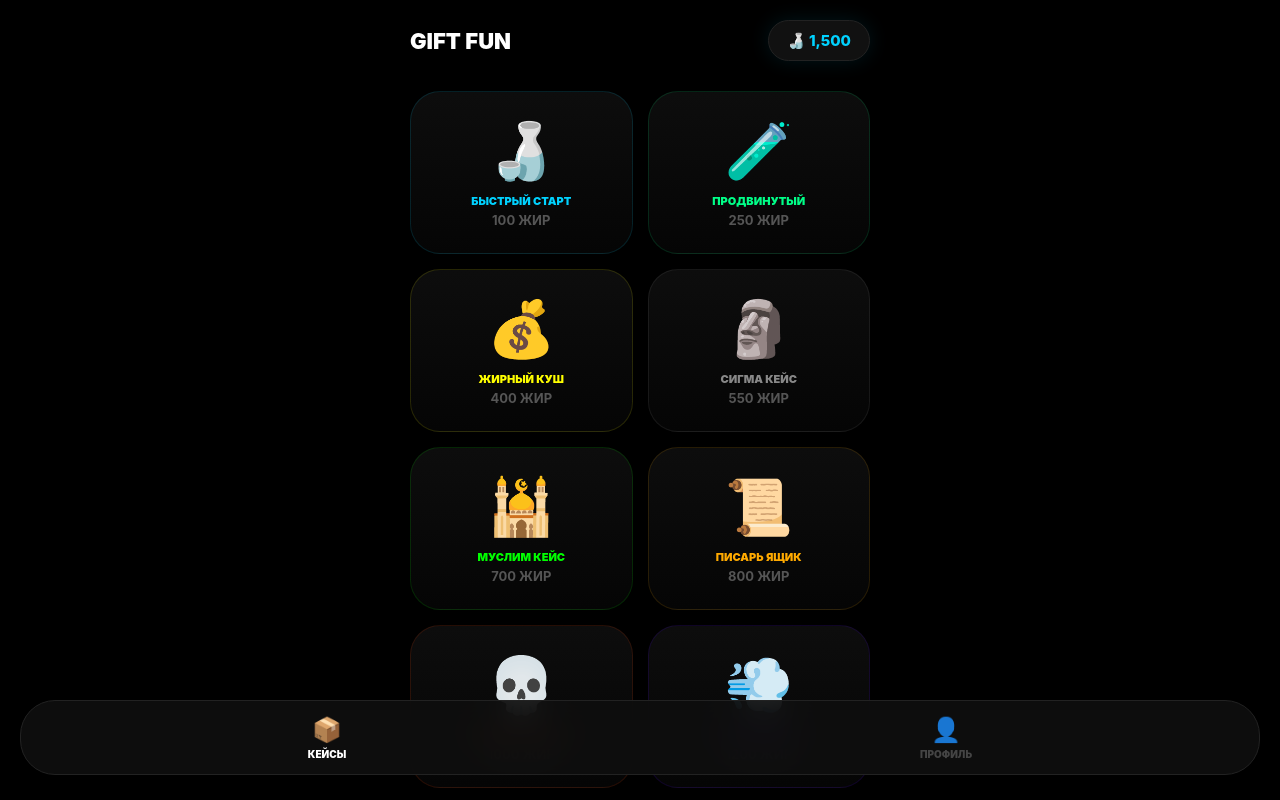
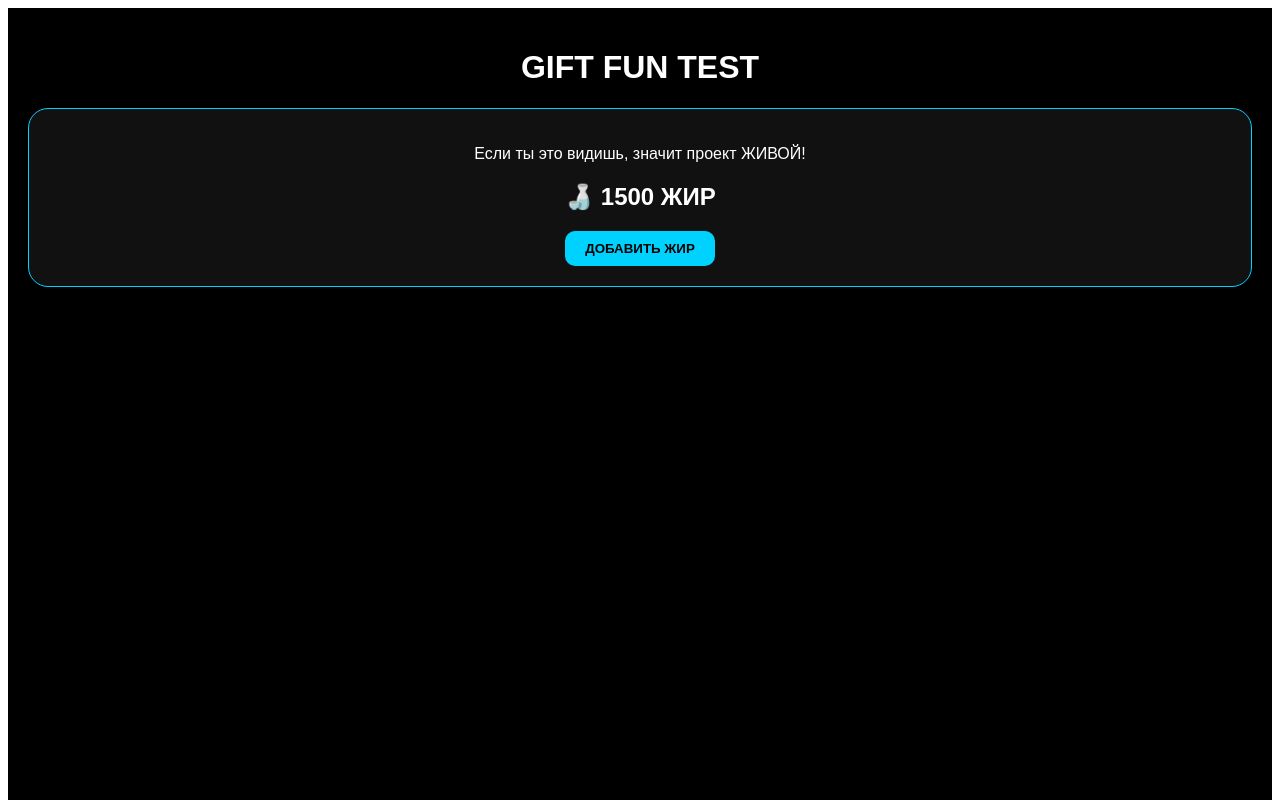
Before and after one commit to BlackPensil-rgb/My-project2, a React (Vite) app: page / in a window 1280 px wide. Shown: the top 800 px of the page. Built offline with nearby package versions, Linux system fonts and the light colour scheme; what @tonconnect/ui-react would draw is missing.

Commit message:
Update App.tsx

```diff
--- a/src/App.tsx
+++ b/src/App.tsx
@@ -1,158 +1,18 @@
-import React, { useState, useEffect } from 'react';
-import styled, { keyframes, createGlobalStyle } from 'styled-components';
-
-// --- ГЛОБАЛЬНЫЕ СТИЛИ ---
-const GlobalStyle = createGlobalStyle`
-  body { margin: 0; background: #000; font-family: 'Inter', -apple-system, sans-serif; color: #fff; overflow-x: hidden; user-select: none; }
-  * { box-sizing: border-box; -webkit-tap-highlight-color: transparent; }
-`;
-
-// --- АНИМАЦИИ ---
-const fadeIn = keyframes`from { opacity: 0; transform: translateY(10px); } to { opacity: 1; transform: translateY(0); }`;
-const popIn = keyframes`0% { transform: scale(0.5); opacity: 0; } 100% { transform: scale(1); opacity: 1; }`;
-const spin = keyframes`from { transform: rotate(0deg); } to { transform: rotate(360deg); }`;
-
-// --- ГЕНЕРАТОР ПОДАРКОВ (ВШИТ В КОД) ---
-const tgEmojis = ["🧸", "🍷", "💍", "🌹", "💎", "🎁", "👑", "🦁", "🚗", "🏠", "🛥️", "🚀", "🏝️", "🍾", "🎸", "⌚", "🏆", "🎰", "💰", "🧿"];
-const GENERATED_GIFTS = Array.from({ length: 101 }, (_, i) => ({
-  id: i + 1,
-  name: i === 0 ? "Мишка" : i === 100 ? "🔥 DEPARTMENT" : `Подарок #${i + 1}`,
-  emoji: i === 0 ? "🧸" : i === 100 ? "🏛️" : tgEmojis[i % tgEmojis.length],
-  price: (i + 1) * 500
-}));
-
-// --- СТИЛИ ---
-const AppContainer = styled.div`min-height: 100vh; padding: 20px 20px 140px 20px; max-width: 500px; margin: 0 auto;`;
-const Header = styled.div`display: flex; justify-content: space-between; align-items: center; margin-bottom: 30px;`;
-const Balance = styled.div`background: #111; border: 1px solid #222; padding: 10px 18px; border-radius: 25px; color: #00d2ff; font-weight: 800; font-size: 15px; box-shadow: 0 0 20px rgba(0,210,255,0.1);`;
-
-const CaseGrid = styled.div`display: grid; grid-template-columns: 1fr 1fr; gap: 15px;`;
-const CaseCard = styled.div<{ $color: string }>`
-  background: linear-gradient(180deg, #0d0d0d 0%, #050505 100%);
-  border-radius: 30px; padding: 25px 15px; text-align: center;
-  border: 1px solid ${p => p.$color}22; transition: 0.2s;
-  &:active { transform: scale(0.95); }
-`;
-
-const Overlay = styled.div`position: fixed; inset: 0; background: rgba(0,0,0,0.98); z-index: 10000; display: flex; flex-direction: column; align-items: center; justify-content: center; animation: ${fadeIn} 0.3s; padding: 20px; text-align: center;`;
-
-const BottomNav = styled.div`
-  position: fixed; bottom: 25px; left: 20px; right: 20px; height: 75px;
-  background: rgba(15,15,15,0.9); backdrop-filter: blur(15px); border-radius: 35px;
-  display: flex; justify-content: space-around; align-items: center; border: 1px solid #222; z-index: 1000;
-`;
-
-const NavItem = styled.div<{ $active: boolean }>`
-  color: ${p => p.$active ? '#fff' : '#444'}; text-align: center; transition: 0.3s;
-  div:first-child { font-size: 24px; }
-  label { font-size: 10px; font-weight: 900; text-transform: uppercase; margin-top: 4px; display: block; }
-`;
-
-// --- ДАННЫЕ КЕЙСОВ ---
-const CASES_DATA = [
-  { id: 1, name: 'БЫСТРЫЙ СТАРТ', price: 100, color: '#00d2ff', icon: '🍶' },
-  { id: 2, name: 'ПРОДВИНУТЫЙ', price: 250, color: '#00ff88', icon: '🧪' },
-  { id: 3, name: 'ЖИРНЫЙ КУШ', price: 400, color: '#ffff00', icon: '💰' },
-  { id: 4, name: 'СИГМА КЕЙС', price: 550, color: '#888888', icon: '🗿' },
-  { id: 5, name: 'МУСЛИМ КЕЙС', price: 700, color: '#00ff00', icon: '🕌' },
-  { id: 6, name: 'ПИСАРЬ ЯЩИК', price: 800, color: '#ffaa00', icon: '📜' },
-  { id: 7, name: 'ЯЩИК СТРАХА', price: 1000, color: '#ff4400', icon: '💀' },
-  { id: 8, name: 'ЧИГУР БОКС', price: 1200, color: '#5500ff', icon: '💨' },
-  { id: 9, name: 'В.В. ПУТИН БОКС', price: 1500, color: '#ffffff', icon: '🇷🇺' },
-  { id: 10, name: 'Н2 КЕЙС', price: 1700, color: '#00ccff', icon: '💧' },
-  { id: 11, name: 'БАНКА АВТОРА', price: 2500, color: '#ff00ff', icon: '🎨' },
-  { id: 12, name: 'ЗОЛОТОЙ СЛИТОК', price: 4000, color: '#ffd700', icon: '🧱' },
-  { id: 13, name: 'ОШИБКА ВЫЖИВШЕГО', price: 5500, color: '#ff0055', icon: '⚠️' },
-  { id: 14, name: 'УЛЬТРА ЖИР', price: 7500, color: '#00ffcc', icon: '🌊' },
-  { id: 15, name: 'СЕКРЕТНЫЙ ШИФР', price: 8500, color: '#aa00ff', icon: '📟' },
-  { id: 16, name: 'DEPARTMENT ELITE', price: 10000, color: '#ff0000', icon: '👑' },
-];
+import React, { useState } from 'react';
 
 export default function App() {
-  const [tab, setTab] = useState('cases');
-  const [fat, setFat] = useState(() => Number(localStorage.getItem('fat')) || 1500);
-  const [inventory, setInventory] = useState<any[]>(() => JSON.parse(localStorage.getItem('inv') || '[]'));
-  const [status, setStatus] = useState<'idle' | 'opening' | 'win'>('idle');
-  const [winItem, setWinItem] = useState<any>(null);
-
-  useEffect(() => {
-    localStorage.setItem('fat', fat.toString());
-    localStorage.setItem('inv', JSON.stringify(inventory));
-  }, [fat, inventory]);
-
-  const handleOpen = (c: any) => {
-    if (fat < c.price) return alert("❌ Мало ЖИРА!");
-    setStatus('opening');
-    setTimeout(() => {
-      const range = c.id === 5 ? 101 : 40;
-      const gift = GENERATED_GIFTS[Math.floor(Math.random() * range)];
-      setFat(prev => prev - c.price);
-      setInventory(prev => [gift, ...prev]);
-      setWinItem(gift);
-      setStatus('win');
-    }, 1200);
-  };
+  const [fat, setFat] = useState(1500);
 
   return (
-    <>
-      <GlobalStyle />
-      <AppContainer>
-        <Header>
-          <div style={{fontWeight: 900, fontSize: '22px'}}>GIFT FUN</div>
-          <Balance>🍶 {fat.toLocaleString()}</Balance>
-        </Header>
-
-        {tab === 'cases' && (
-          <CaseGrid>
-            {CASES_DATA.map(c => (
-              <CaseCard key={c.id} $color={c.color} onClick={() => handleOpen(c)}>
-                <div style={{fontSize: '55px', marginBottom: '10px'}}>{c.icon}</div>
-                <div style={{fontSize: '11px', fontWeight: 900, color: c.color}}>{c.name}</div>
-                <div style={{fontSize: '13px', color: '#555', fontWeight: 700, marginTop: '4px'}}>{c.price} ЖИР</div>
-              </CaseCard>
-            ))}
-          </CaseGrid>
-        )}
-
-        {tab === 'profile' && (
-          <div style={{animation: `${fadeIn} 0.3s`}}>
-            <div style={{textAlign: 'center', marginBottom: '30px'}}>
-              <div style={{width: '90px', height: '90px', background: '#111', borderRadius: '50%', margin: '0 auto 15px', border: '2px solid #00d2ff', display: 'flex', alignItems: 'center', justifyContent: 'center', fontSize: '40px'}}>👤</div>
-              <div style={{fontSize: '22px', fontWeight: 900}}>ИГРОК</div>
-              <div style={{color: '#00d2ff', fontWeight: 800, marginTop: '5px'}}>🍶 {fat.toLocaleString()} ЖИР</div>
-            </div>
-
-            <div style={{display: 'grid', gridTemplateColumns: '1fr 1fr 1fr', gap: '10px'}}>
-              {inventory.map((item, i) => (
-                <div key={i} style={{background: '#0d0d0d', padding: '15px', borderRadius: '18px', textAlign: 'center', border: '1px solid #1a1a1a'}}>
-                  <div style={{fontSize: '32px'}}>{item.emoji}</div>
-                  <div style={{fontSize: '9px', color: '#666', marginTop: '5px', fontWeight: 800}}>{item.name}</div>
-                </div>
-              ))}
-            </div>
-          </div>
-        )}
-
-        {status === 'opening' && (
-          <Overlay><div style={{fontSize: '80px', animation: `${spin} 2s linear infinite`}}>🍶</div><h2 style={{marginTop: '20px', letterSpacing: '4px'}}>ЖИРИМ...</h2></Overlay>
-        )}
-
-        {status === 'win' && winItem && (
-          <Overlay onClick={() => setStatus('idle')}>
-            <div style={{animation: `${popIn} 0.5s ease-out`}}>
-              <div style={{fontSize: '130px', filter: 'drop-shadow(0 0 30px #00d2ff55)'}}>{winItem.emoji}</div>
-              <h1 style={{fontSize: '40px', fontWeight: 900, margin: '25px 0 10px'}}>ЧИНАЗЕС!</h1>
-              <div style={{fontSize: '20px', color: '#00d2ff', fontWeight: 800}}>{winItem.name}</div>
-              <button style={{marginTop: '45px', padding: '18px 60px', borderRadius: '25px', background: '#fff', color: '#000', border: 'none', fontWeight: 900, fontSize: '16px'}}>В ИНВЕНТАРЬ</button>
-            </div>
-          </Overlay>
-        )}
-
-        <BottomNav>
-          <NavItem $active={tab === 'cases'} onClick={() => setTab('cases')}><div>📦</div><label>Кейсы</label></NavItem>
-          <NavItem $active={tab === 'profile'} onClick={() => setTab('profile')}><div>👤</div><label>Профиль</label></NavItem>
-        </BottomNav>
-      </AppContainer>
-    </>
+    <div style={{ background: '#000', color: '#fff', minHeight: '100vh', padding: '20px', textAlign: 'center', fontFamily: 'sans-serif' }}>
+      <h1>GIFT FUN TEST</h1>
+      <div style={{ background: '#111', padding: '20px', borderRadius: '20px', border: '1px solid #00d2ff' }}>
+        <p>Если ты это видишь, значит проект ЖИВОЙ!</p>
+        <h2>🍶 {fat} ЖИР</h2>
+        <button onClick={() => setFat(f => f + 100)} style={{ padding: '10px 20px', background: '#00d2ff', border: 'none', borderRadius: '10px', fontWeight: 'bold' }}>
+          ДОБАВИТЬ ЖИР
+        </button>
+      </div>
+    </div>
   );
 }
```
